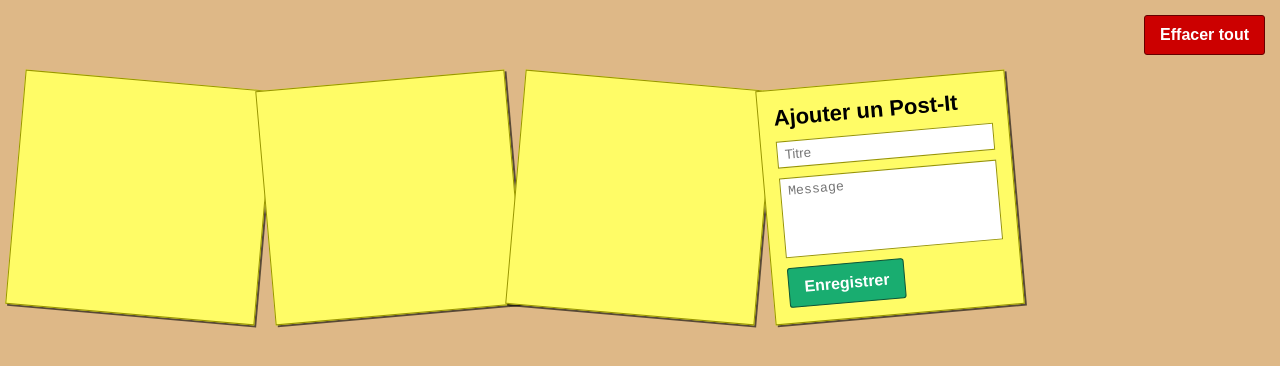
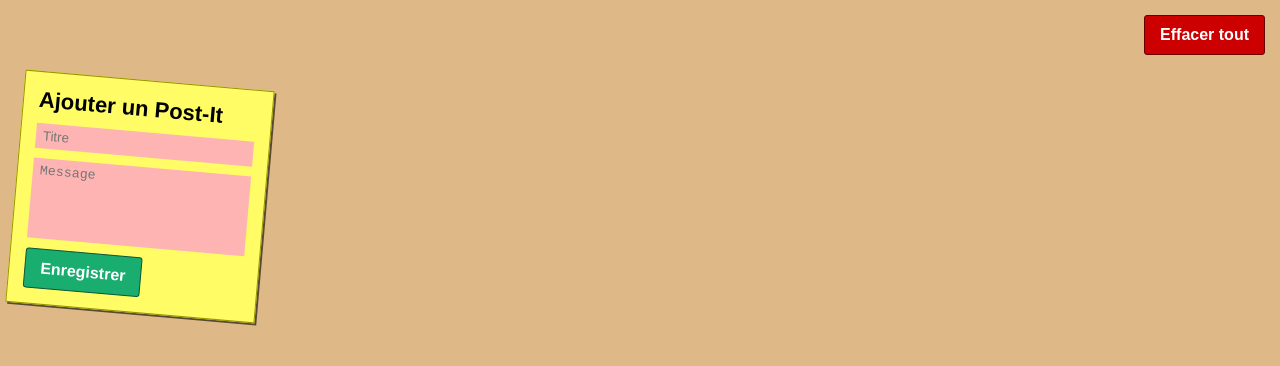
Before and after one commit to Hanakhin/ERN24_JsPostIt, a plain HTML site: page index.html in a window 1280 px wide. Both pictures are taken after a click on the element "Enregistrer". Drawn offline with Linux system fonts and the light colour scheme.

Commit message:
added form validation

```diff
--- a/app/app.js
+++ b/app/app.js
@@ -4,6 +4,8 @@ const app = {
     elBtnClear: document.getElementById( 'clear-btn' ),
     elPostItsContainer: document.getElementById( 'post-its-w' ),
     elCreateForm: null,
+    elInputFormTitle: null,
+    elInputFormContent: null,
     arrPostItDatas: []
 };
 
@@ -15,24 +17,7 @@ function appInit() {
 
     // TODO: Reconstitution des Post-Its enregistrés
     // Temporaire:
-    app.arrPostItDatas.push( {
-        title: '',
-        content: '',
-        createStamp: 0,
-        updateStamp: 0
-    },
-    {
-        title: '',
-        content: '',
-        createStamp: 0,
-        updateStamp: 0
-    },
-    {
-        title: '',
-        content: '',
-        createStamp: 0,
-        updateStamp: 0
-    } );
+
 
     // Ajout des post-its à l'affichage
     for( let postIt of app.arrPostItDatas ) {
@@ -78,6 +63,10 @@ function appCreateFormDOM() {
     // Injection du contenu dans elCreateForm
     app.elCreateForm.innerHTML = htmlContent;
 
+
+    app.elInputFormTitle = app.elCreateForm.querySelector('#form-title')
+    app.elTextFormContent = app.elCreateForm.querySelector('#form-content')
+
     // Gestion du bouton d'enregistrement
     const elBtnNewPostIt = app.elCreateForm.querySelector( '#form-save' );
     elBtnNewPostIt.addEventListener( 'click', appHandlerNewPostIt );
@@ -87,6 +76,34 @@ function appCreateFormDOM() {
 /**
  * Gestionnaire de l'enregistrement d'un nouveau Post-It
  */
-function appHandlerNewPostIt( evt ) {
+function appHandlerNewPostIt( ) {
     console.log( 'cliqué' );
+
+const newPostIt = Object.create(modelPostIt);
+
+let hasError = false;
+
+hasError = isUserInputValid(app.elInputFormTitle, /.+/)
+hasError = isUserInputValid(app.elTextFormContent, /.+/)
+
+let newTitle = app.elInputFormTitle.value.trim();
+let newContent = app.elTextFormContent.value.trim();
+
+if(hasError){
+    app.elInputFormTitle.classList.add('error')
+    hasError = true
+    return
 }
+
+if(hasError){
+    app.elTextFormContent.classList.add('error');
+    hasError = true
+    return
+}
+
+if(hasError){
+    return;
+}
+
+console.log(newPostIt)
+}
--- /dev/null
+++ b/app/fomrValidation.js
@@ -0,0 +1,20 @@
+/**
+@param {HTMLElement} elField
+@param {RegExp} pattern
+
+@returns
+*/
+
+function isUserInputValid(elField, pattern){
+    let cleanValue = elField.value.trim()
+    let isValid = pattern.test(cleanValue)
+
+    if(isValid){
+        return true;
+    }
+
+    elField.classList.add('error')
+    elField.value = ''
+
+    return false
+}
--- a/app/postit.js
+++ b/app/postit.js
@@ -35,6 +35,10 @@ function postItGetDOM( postItData ) {
     const elPostIt = document.createElement( 'div' );
     elPostIt.classList.add( 'post-it' );
 
+    elPostIt.innerHTML = postItData.title + '<br/>';
+    elPostIt.innerHTML += postItData.content + '<br/>';
+    elPostIt.innerHTML += postItData.createStamp + '<br/>';
+    elPostIt.innerHTML += postItData.updateStamp;
     // TODO: Le code complet du post-it
 
     return elPostIt;
--- a/index.html
+++ b/index.html
@@ -14,6 +14,7 @@
     </div>
     <div id="post-its-w"></div>
 
+    <script src="./app/fomrValidation.js"></script>
     <script src="./app/postit.js"></script>
     <script src="./app/app.js"></script>
     <script src="./index.js"></script>
--- a/style.css
+++ b/style.css
@@ -128,3 +128,8 @@ body {
 .content .message {
     font-size: 18px;
 }
+
+.error{
+    border: #600 !important;
+    background-color:#ffb4b4 !important;
+}
```
